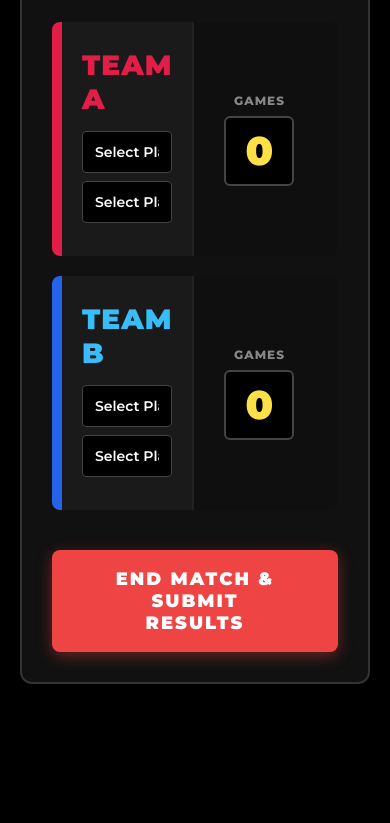
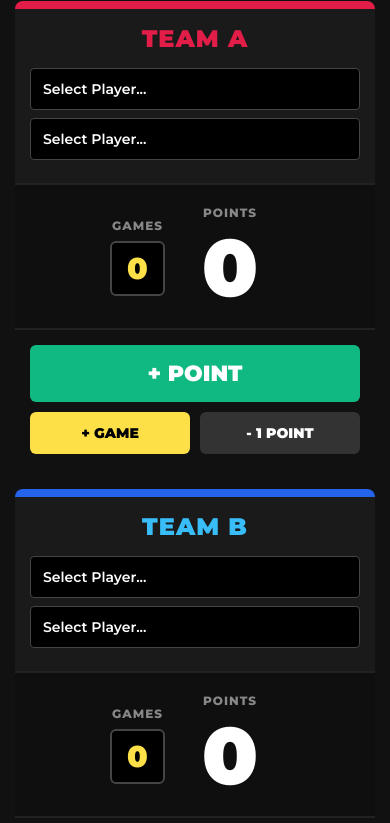
Before and after one commit to govindaraja74/smart-player-auction, a website: page umpire.html in a window 390 px wide. Shown: the part 173-996 px from the top of the page. Before the commit the page ends 877 px from the top, so only its background shows below. Drawn offline with Linux system fonts and the light colour scheme.

Commit message:
Update umpire.html

```diff
--- a/umpire.html
+++ b/umpire.html
@@ -38,7 +38,7 @@
         }
 
         /* Middle: Scores */
-        .scores-area { display: flex; align-items: center; background: #0f0f0f; padding: 0 30px; border-left: 2px solid #222; border-right: 2px solid #222;}
+        .scores-area { display: flex; align-items: center; justify-content: center; background: #0f0f0f; padding: 0 30px; border-left: 2px solid #222; border-right: 2px solid #222;}
 
         .game-col { text-align: center; margin-right: 30px; }
         .col-label { display: block; font-size: 12px; color: #888; text-transform: uppercase; font-weight: 800; margin-bottom: 8px; letter-spacing: 1px;}
@@ -67,6 +67,43 @@
             background: #ef4444; color: white; border: none; padding: 18px 50px; font-size: 18px;
             font-weight: 900; border-radius: 8px; cursor: pointer; text-transform: uppercase; letter-spacing: 2px;
             box-shadow: 0 4px 15px rgba(239, 68, 68, 0.4);
+        }
+
+        /* Mobile Responsiveness for Phones */
+        @media (max-width: 800px) {
+            body { padding: 0; align-items: flex-start; }
+            .scoreboard { padding: 15px; border-radius: 0; border: none; }
+            .header { flex-direction: column; gap: 12px; text-align: center; }
+
+            .team-row {
+                flex-direction: column; /* Stacks vertically on phone */
+                border-left: none; border-top: 8px solid #555;
+            }
+            .team-a { border-top-color: #e11d48; }
+            .team-b { border-top-color: #2563eb; }
+
+            .team-info { padding: 15px; text-align: center; }
+            .team-name { font-size: 24px; }
+
+            .scores-area {
+                border-left: none; border-right: none;
+                border-top: 2px solid #222; border-bottom: 2px solid #222;
+                padding: 20px 10px;
+            }
+            .point-box { font-size: 80px; width: 100px; }
+            .game-box { width: 55px; height: 55px; font-size: 30px; }
+            .game-col { margin-right: 15px; }
+
+            .controls {
+                flex-direction: row; /* Buttons go side-by-side on phone */
+                flex-wrap: wrap;
+                width: 100%; padding: 15px; gap: 10px;
+            }
+            .btn-pt { width: 100%; flex: unset; padding: 15px; order: 1;} /* Point button full width */
+            .btn-game { flex: 1; padding: 12px; order: 2;}
+            .btn-sub { flex: 1; padding: 12px; order: 3;}
+
+            .end-btn { width: 100%; padding: 15px; font-size: 16px; }
         }
     </style>
 </head>
```
